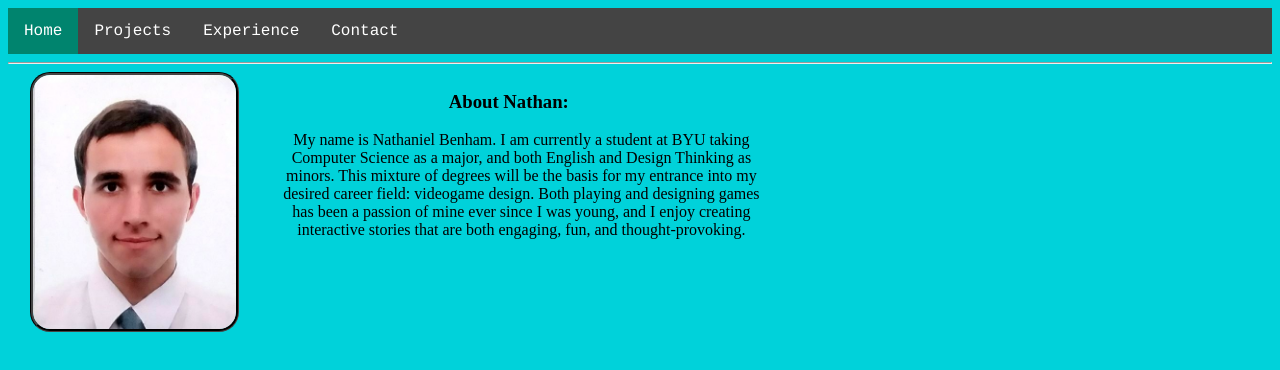
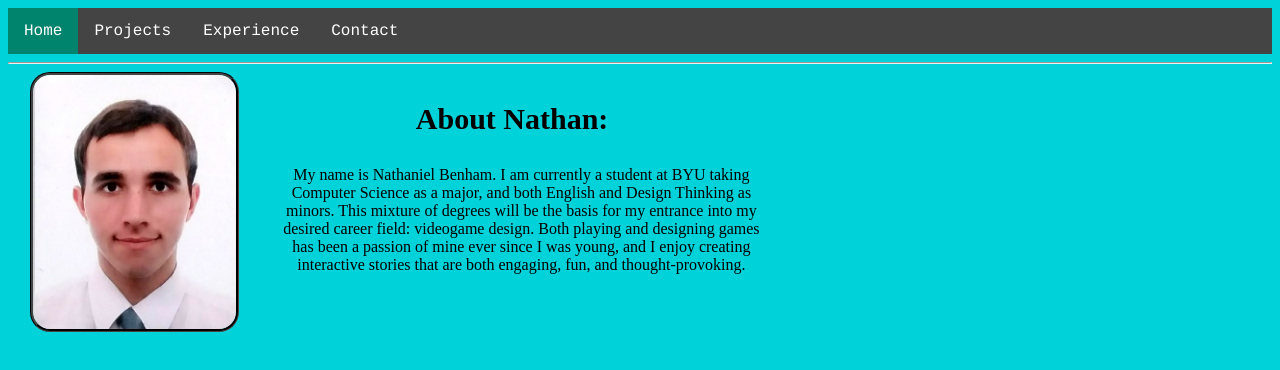
Before and after one commit to SeaSaltSunset/test4, a plain HTML site: page index.html in a window 1280 px wide. Drawn offline with Linux system fonts and the light colour scheme.

Commit message:
edits to the ACtivity5 CSS

```diff
--- a/portfolio.css
+++ b/portfolio.css
@@ -54,8 +54,10 @@ margin-right: auto;
 margin-left: auto;
 }
 
-#intro { text-align: left;
-	margin-left: 188px;
+#intro {
+	text-align: left;
+	margin-left: 155px;
+	font-size: 30px;
 }
 ul {
 
```
